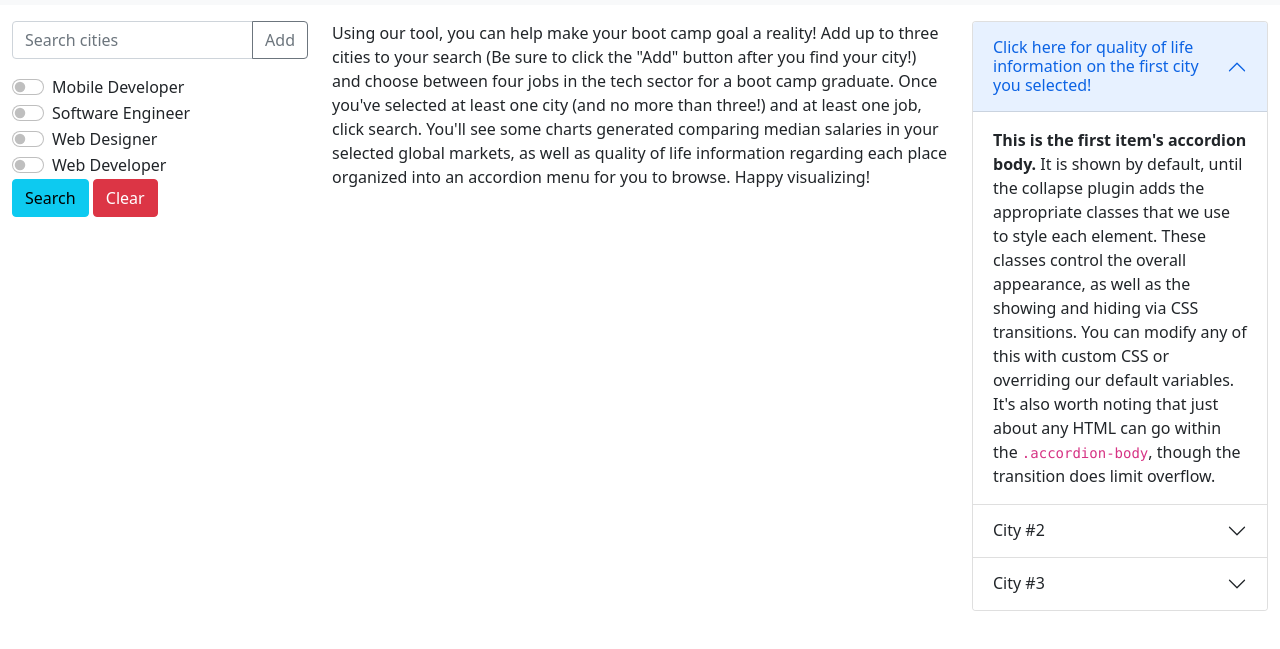
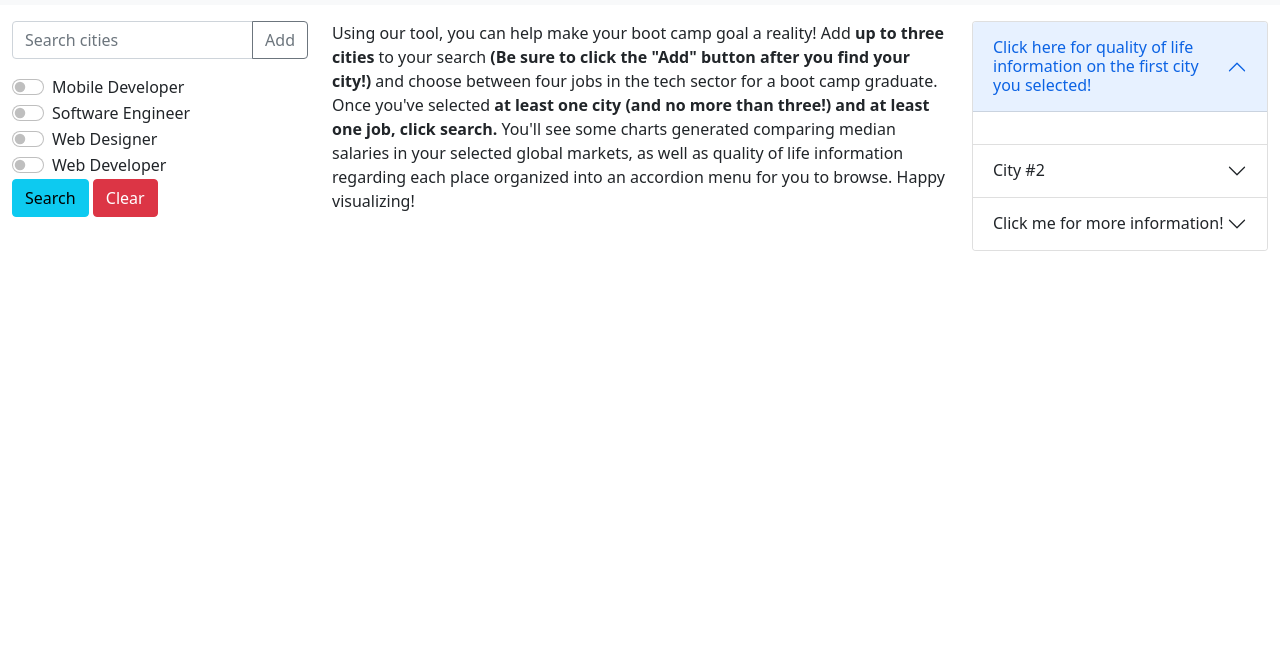
Before and after one commit to FregosoJ/Bootcamp-Goal, a plain HTML site: page index.html in a window 1280 px wide. Shown: the part 45-694 px from the top of the page. Drawn offline with nearby package versions, Linux system fonts and the light colour scheme.

Commit message:
comments added in js, file structure maintained, small updates to html file

```diff
--- a/index.html
+++ b/index.html
@@ -5,7 +5,7 @@
   <meta charset="UTF-8">
   <meta http-equiv="X-UA-Compatible" content="IE=edge">
   <meta name="viewport" content="width=device-width, initial-scale=1.0">
-  <title>Bootcamp Goal</title>
+  <title>Navigating Digital Nomadland</title>
 
   <link href="https://fonts.googleapis.com/css2?family=Nanum+Gothic&family=Varela+Round&display=swap" rel="stylesheet">
 
@@ -75,7 +75,7 @@
 
         <section id="chart-container" class="col-12 col-md-8 col-lg-6">
 
-          <p>Using our tool, you can help make your boot camp goal a reality! Add up to three cities to your search (Be sure to click the "Add" button after you find your city!) and choose between four jobs in the tech sector for a boot camp graduate. Once you've selected at least one city (and no more than three!) and at least one job, click search. You'll see some charts generated comparing median salaries in your selected global markets, as well as quality of life information regarding each place organized into an accordion menu for you to browse. Happy visualizing!</p>
+          <p>Using our tool, you can help make your boot camp goal a reality! Add <strong> up to three cities </strong> to your search <strong>(Be sure to click the "Add" button after you find your city!)</strong> and choose between four jobs in the tech sector for a boot camp graduate. Once you've selected <strong> at least one city (and no more than three!) and at least one job, click search.</strong> You'll see some charts generated comparing median salaries in your selected global markets, as well as quality of life information regarding each place organized into an accordion menu for you to browse. Happy visualizing!</p>
 
         </section>
 
@@ -91,11 +91,7 @@
               <div id="collapseOne" class="accordion-collapse collapse show" aria-labelledby="headingOne"
                 data-bs-parent="#accordionExample">
                 <div id="accordion1" class="accordion-body">
-                  <strong>This is the first item's accordion body.</strong> It is shown by default, until the collapse
-                  plugin adds the appropriate classes that we use to style each element. These classes control the
-                  overall appearance, as well as the showing and hiding via CSS transitions. You can modify any of this
-                  with custom CSS or overriding our default variables. It's also worth noting that just about any HTML
-                  can go within the <code>.accordion-body</code>, though the transition does limit overflow.
+
                 </div>
               </div>
             </div>
@@ -109,11 +105,7 @@
               <div id="collapseTwo" class="accordion-collapse collapse" aria-labelledby="headingTwo"
                 data-bs-parent="#accordionExample">
                 <div id="accordion2" class="accordion-body">
-                  <strong>This is the second item's accordion body.</strong> It is hidden by default, until the collapse
-                  plugin adds the appropriate classes that we use to style each element. These classes control the
-                  overall appearance, as well as the showing and hiding via CSS transitions. You can modify any of this
-                  with custom CSS or overriding our default variables. It's also worth noting that just about any HTML
-                  can go within the <code>.accordion-body</code>, though the transition does limit overflow.
+
                 </div>
               </div>
             </div>
@@ -121,17 +113,13 @@
               <h2 class="accordion-header" id="headingThree">
                 <button id="accordionTittle2" class="accordion-button collapsed" type="button" data-bs-toggle="collapse"
                   data-bs-target="#collapseThree" aria-expanded="false" aria-controls="collapseThree">
-                  City #3
+                  Click me for more information!
                 </button>
               </h2>
               <div id="collapseThree" class="accordion-collapse collapse" aria-labelledby="headingThree"
                 data-bs-parent="#accordionExample">
                 <div id="accordion3" class="accordion-body">
-                  <strong>This is the third item's accordion body.</strong> It is hidden by default, until the collapse
-                  plugin adds the appropriate classes that we use to style each element. These classes control the
-                  overall appearance, as well as the showing and hiding via CSS transitions. You can modify any of this
-                  with custom CSS or overriding our default variables. It's also worth noting that just about any HTML
-                  can go within the <code>.accordion-body</code>, though the transition does limit overflow.
+
                 </div>
               </div>
             </div>
```
Also changed, not shown: assets/img-chart.js (+3 -5 lines), assets/script.js (+19 -0 lines).
